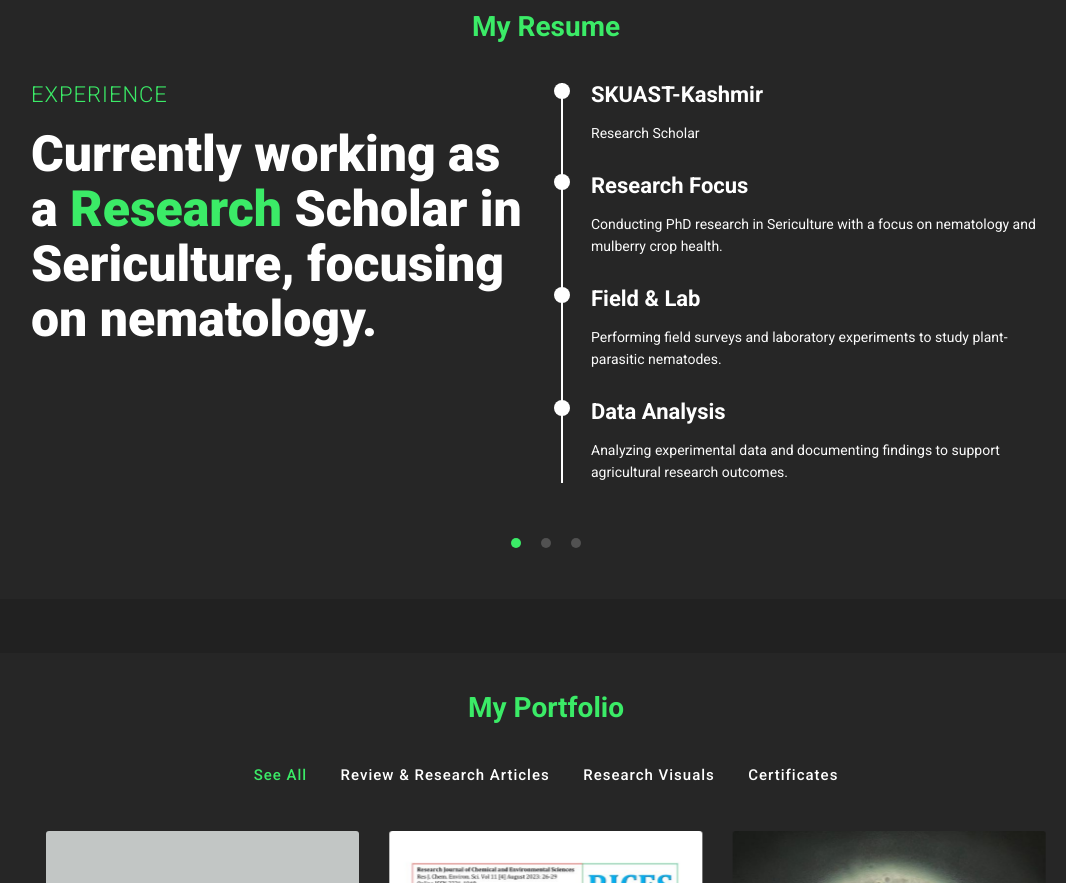
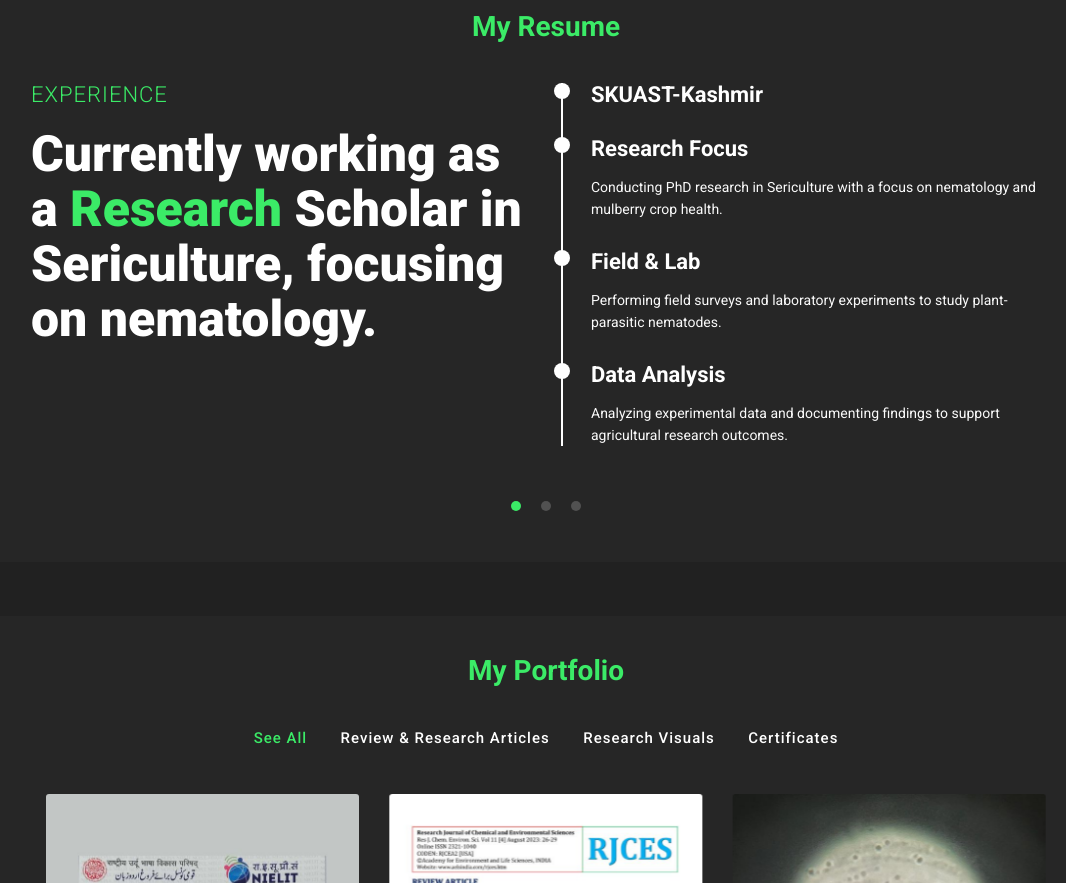
Before and after one commit to Samikanazir/Samikanazir.github.io, a plain HTML site: page index.html in a window 1280 px wide. Shown: the part 1060-1943 px from the top of the page, without its empty margins (94-1160 px from the left). Drawn offline with Linux system fonts and the light colour scheme.

Commit message:
Update index.html

```diff
--- a/index.html
+++ b/index.html
@@ -163,7 +163,7 @@
                                     <ul class="timeline">
                                         <li>
                                             <h4>SKUAST-Kashmir</h4>
-                                            <span>Research Scholar</span>
+                                            <!-- <span>Research Scholar</span> -->
                                         </li>
                                         <li>
                                             <h4>Research Focus</h4>
```
